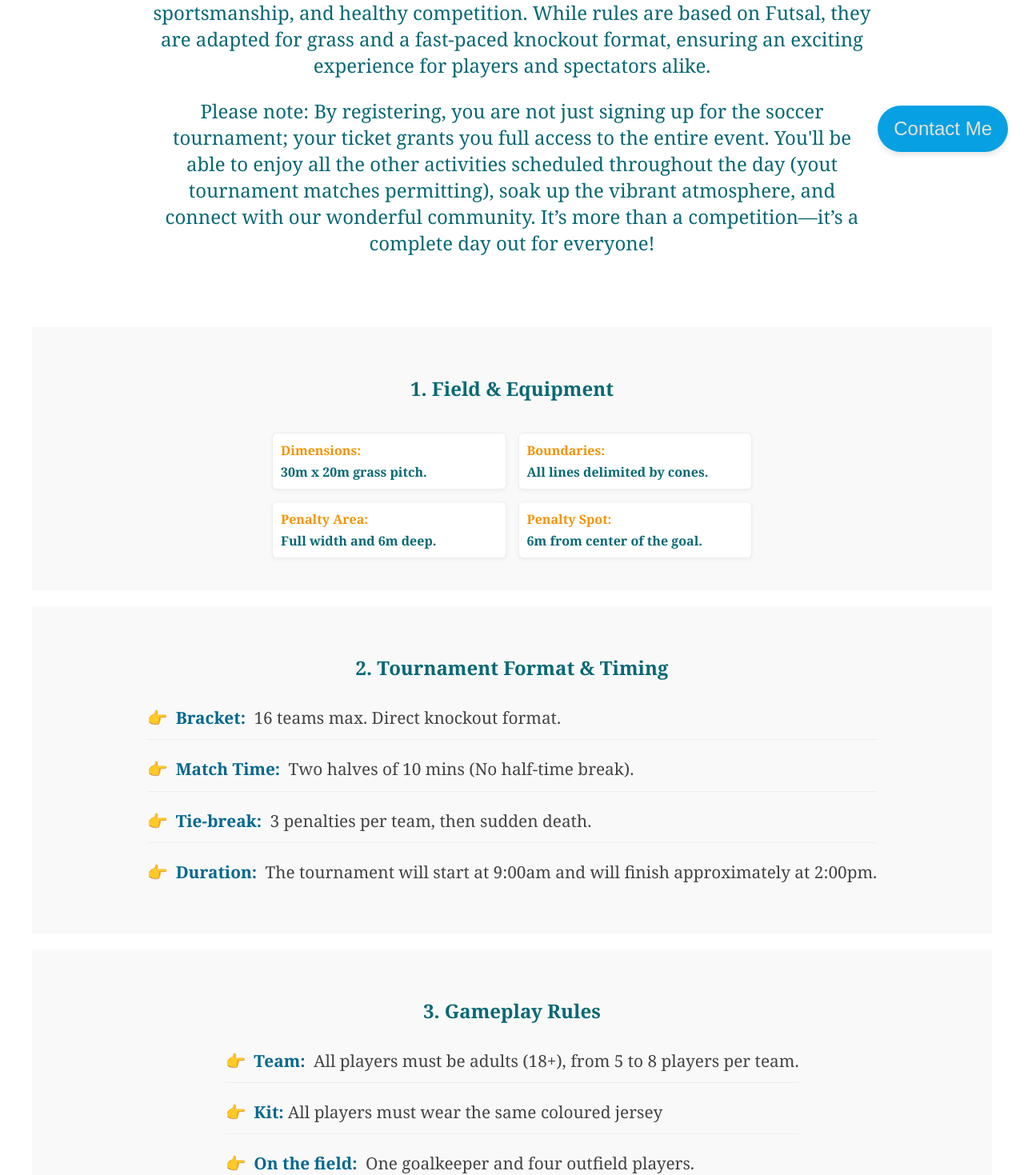
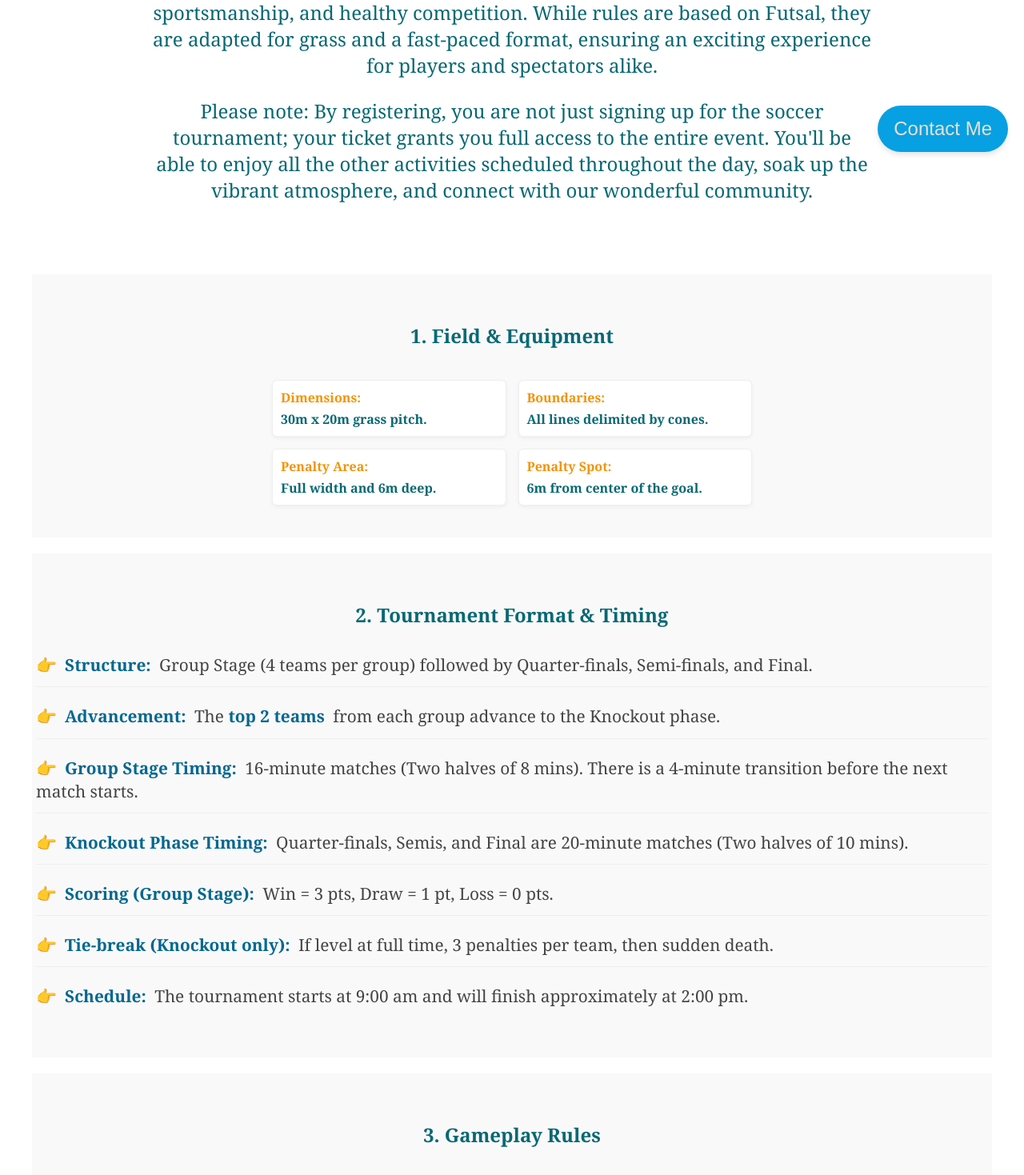
Before and after one commit to irenelalana/personal-website, a Next.js app: page /soccer-tournament-rules in a window 1280 px wide. Shown: the part 590-2059 px from the top of the page at 80% size. Built offline with nearby package versions, Linux system fonts and the light colour scheme; no server answers.

Commit message:
Update soccer tournament rules and format details

```diff
--- a/src/app/soccer-tournament-rules/page.tsx
+++ b/src/app/soccer-tournament-rules/page.tsx
@@ -18,11 +18,10 @@ export default function TournamentRulesPage() {
         <div className="card-activate">
           <h2>General Spirit</h2>
           <p>
-            The Actívate Brisbane Soccer Tournament is designed to promote community, sportsmanship, and healthy competition. While rules are based on Futsal, they are adapted for grass and a fast-paced knockout format, ensuring an exciting experience for players and spectators alike.
-            </p>
-
-            <p>
-              Please note: By registering, you are not just signing up for the soccer tournament; your ticket grants you full access to the entire event. You'll be able to enjoy all the other activities scheduled throughout the day (yout tournament matches permitting), soak up the vibrant atmosphere, and connect with our wonderful community. It’s more than a competition—it’s a complete day out for everyone!
+            The Actívate Brisbane Soccer Tournament is designed to promote community, sportsmanship, and healthy competition. While rules are based on Futsal, they are adapted for grass and a fast-paced format, ensuring an exciting experience for players and spectators alike.
+          </p>
+          <p>
+            Please note: By registering, you are not just signing up for the soccer tournament; your ticket grants you full access to the entire event. You'll be able to enjoy all the other activities scheduled throughout the day, soak up the vibrant atmosphere, and connect with our wonderful community.
           </p>
         </div>
       </section>
@@ -38,15 +37,18 @@ export default function TournamentRulesPage() {
         </div>
       </section>
 
-      {/* --- 2. FORMAT & TIMING --- */}
+      {/* --- 2. TOURNAMENT FORMAT & TIMING --- */}
       <section className="content-section alt-bg">
           <h2>2. Tournament Format & Timing</h2>
           <div className="card_single">
           <ul className="rules-list">
-            <li><strong>Bracket:</strong> 16 teams max. Direct knockout format.</li>
-            <li><strong>Match Time:</strong> Two halves of 10 mins (No half-time break).</li>
-            <li><strong>Tie-break:</strong> 3 penalties per team, then sudden death.</li>
-            <li><strong>Duration:</strong> The tournament will start at 9:00am and will finish approximately at 2:00pm.</li>
+            <li><strong>Structure:</strong> Group Stage (4 teams per group) followed by Quarter-finals, Semi-finals, and Final.</li>
+            <li><strong>Advancement:</strong> The <strong>top 2 teams</strong> from each group advance to the Knockout phase.</li>
+            <li><strong>Group Stage Timing:</strong> 16-minute matches (Two halves of 8 mins). There is a 4-minute transition before the next match starts.</li>
+            <li><strong>Knockout Phase Timing:</strong> Quarter-finals, Semis, and Final are 20-minute matches (Two halves of 10 mins).</li>
+            <li><strong>Scoring (Group Stage):</strong> Win = 3 pts, Draw = 1 pt, Loss = 0 pts.</li>
+            <li><strong>Tie-break (Knockout only):</strong> If level at full time, 3 penalties per team, then sudden death.</li>
+            <li><strong>Schedule:</strong> The tournament starts at 9:00 am and will finish approximately at 2:00 pm.</li>
           </ul>
           </div>
       </section>
@@ -56,15 +58,15 @@ export default function TournamentRulesPage() {
         <h2>3. Gameplay Rules</h2>
         <div className="card_single">
           <ul className="rules-list">
-            <li><strong>Team:</strong> All players must be adults (18+), from 5 to 8 players per team. </li>
-            <li><strong>Kit:</strong>All players must wear the same coloured jersey</li>
+            <li><strong>Team:</strong> All players must be adults (18+), from 5 to 8 players per team.</li>
+            <li><strong>Kit:</strong> All players must wear the same coloured jersey.</li>
             <li><strong>On the field:</strong> One goalkeeper and four outfield players.</li>
             <li><strong>Subs:</strong> Unlimited rolling subs (must be authorized by Referee).</li>
             <li><strong>Throw-ins:</strong> Taken with <strong>hands</strong>.</li>
             <li><strong>Corners:</strong> Taken with the <strong>foot</strong>.</li>
             <li><strong>Fouls:</strong> All are <strong>Direct Free Kicks</strong>.</li>
             <li><strong>Penalties:</strong> Fouls inside the rival area result in a penalty kick.</li>
-            <li><strong>Diversity:</strong> Male, female and mixed teams are welcome.</li>
+            <li><strong>Diversity:</strong> Male, female, and mixed teams are welcome.</li>
           </ul>
         </div>
       </section>
```
